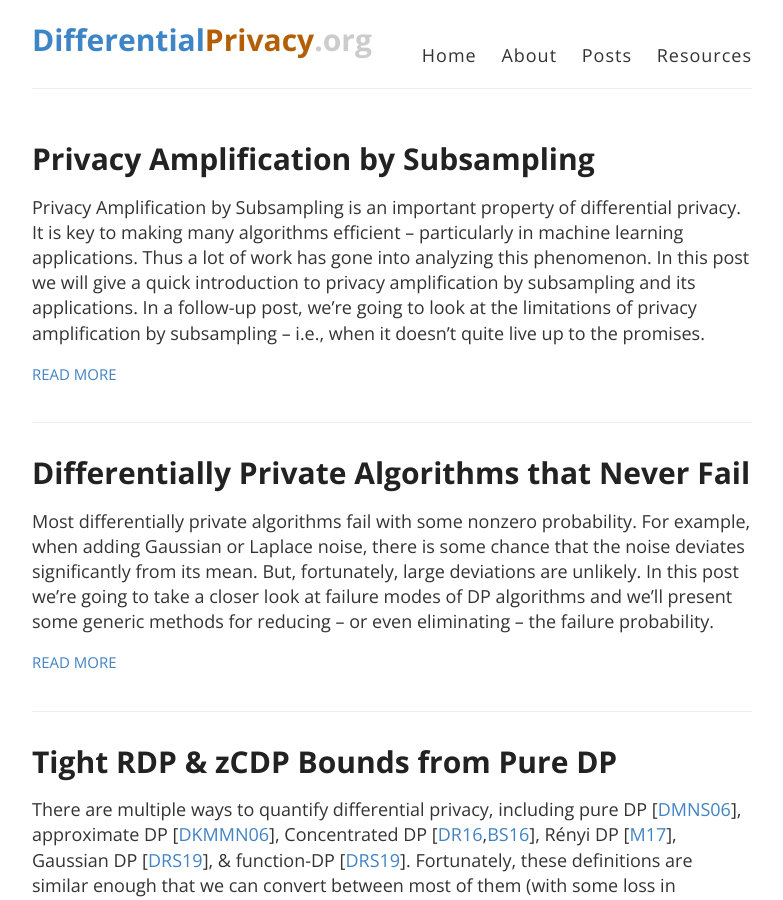
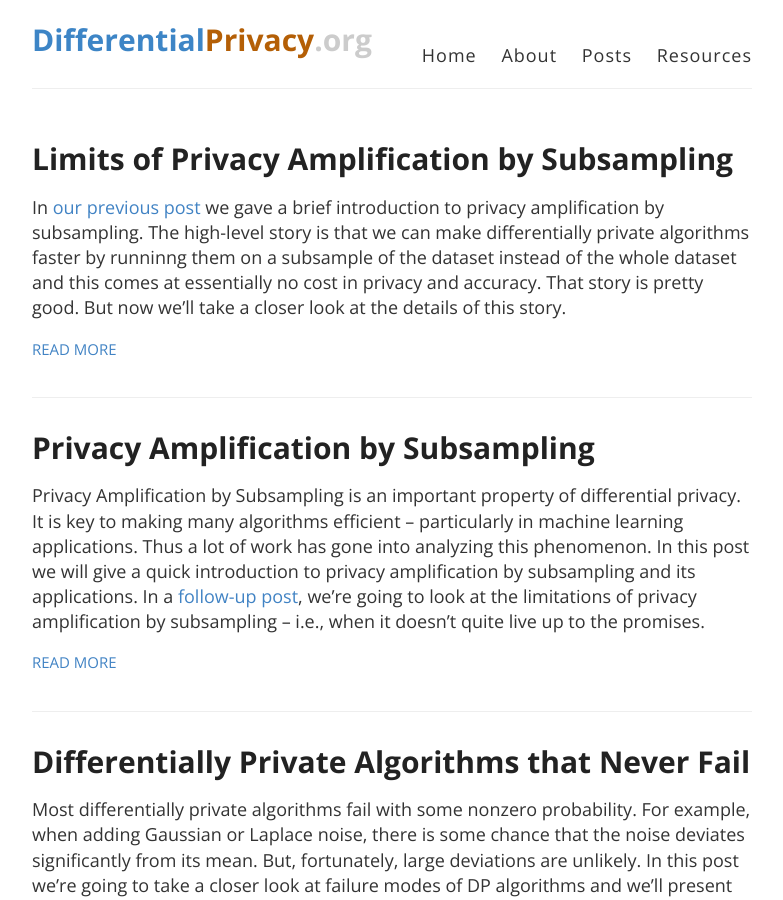
Before and after one commit to differentialprivacy/differentialprivacy, a Jekyll site: the page built from index.html, in a window 1280 px wide and 900 px high. Shown: the whole window, without its empty margins (248-1031 px from the left). Built offline with Jekyll 4.4.1, drawn with Linux system fonts in a browser that asks for light colours; some of the changed lines change nothing that is shown.

Commit message:
Second subsampling post on limitations (#67)
* post on subsampling

* post on subsampling

* post on subsampling

* post on subsampling

* post on subsampling

* post on subsampling

* post on subsampling

* post on subsampling

* splitting post

* post on subsampling

* blog postS on subsampling

* blog posts on subsampling

* blog posts on subsampling

* modifying dates

* second subsampling post

* second post on subsampling

* second post on subsampling

* second subsampling post

* second subsampling post

* second subsampling post

* second subsampling post

```diff
--- a/_posts/2025-04-13-subsampling.md
+++ b/_posts/2025-04-13-subsampling.md
@@ -12,7 +12,7 @@ Privacy Amplification by Subsampling is an important property of differential pr
 It is key to making many algorithms efficient -- particularly in machine learning applications.
 Thus a lot of work has gone into analyzing this phenomenon.
 In this post we will give a quick introduction to privacy amplification by subsampling and its applications.
-In a follow-up post, we're going to look at the limitations of privacy amplification by subsampling -- i.e., when it doesn't quite live up to the promises.
+In a [follow-up post](/subsampling-limits), we're going to look at the limitations of privacy amplification by subsampling -- i.e., when it doesn't quite live up to the promises.
 
 ## What is Privacy Amplification by Subsampling?
 
@@ -104,7 +104,7 @@ This adds some complexity, but doesn't fundamentally alter the story; essentiall
 To summarize, we showed that privacy amplification by subsampling can be used to make differentially private algorithms faster.
 This comes at essentially no cost in privacy and accuracy, which is why it's a really valuable tool.
 
-In the next post, we're going to look a little deeper at when the story above breaks down. When do we need to pay in privacy or accuracy for privacy amplification by subsampling?
+In [the next post](/subsampling-limits), we're going to look a little deeper at when the story above breaks down. When do we need to pay in privacy or accuracy for privacy amplification by subsampling?
 
 If you want to dig deeper into privacy amplification by subsampling, see, e.g., [this survey](https://arxiv.org/abs/2210.00597) and the references therein.
 
--- /dev/null
+++ b/_posts/2025-04-21-subsampling-limits.md
@@ -0,0 +1,105 @@
+---
+layout: post
+title: "Limits of Privacy Amplification by Subsampling"
+comments: true
+authors:
+  - thomassteinke
+timestamp: 12:00:00 -0700
+categories: [Algorithms]
+---
+
+In [our previous post](/subsampling) we gave a brief introduction to privacy amplification by subsampling.
+The high-level story is that we can make differentially private algorithms faster by runninng them on a subsample of the dataset instead of the whole dataset and this comes at essentially no cost in privacy and accuracy.
+That story is pretty good. But now we'll take a closer look at the details of this story.
+
+## Setting
+
+Recall that we're comparing the standard Laplace mechanism \\\(M\(x\) := \\frac{1}{n}\\sum\_{x\_i \\in x} q\(x\_i\) + \\mathsf{Laplace}\\left\(\\frac{1}{\\varepsilon n}\\right\)\\\) to the subsampled Laplace mechanism \\\(\\widetilde{M}\_{p}\(x\) := \\frac{1}{pn} \\sum\_{x\_i \\in S\_p(x)} q\(x\_i\) + \\mathsf{Laplace}\\left\(\\frac{1}{\\varepsilon_p p n}\\right\)\\\), where \\\(S\_p\(x\)\\subseteq x\\\) is a random Poisson subsample that includes each person's data independently with probability \\\(p\\\).
+Both algorithms satisfy the same \\\(\\varepsilon\\\)-differential privacy guarantee.
+The respective mean squared error guarantees are
+<a id="eq1" />\\\[\\mathbb{E}\\left\[\\left\(M\(x\) - \\frac{1}{n}\\sum\_{x\_i \\in x} q\(x\_i\)\\right\)^2\\right\] = \\frac{2}{\\varepsilon^2 n^2}. \\tag{1}\\\]
+and
+<a id="eq2" />
+\\\[ \\mathbb{E}\\left\[\\left\(\\widetilde{M}\_p\(x\) - \\frac{1}{n}\\sum\_{x\_i \\in x} q\(x\_i\) \\right\)^2\\right\]  \\le \\frac{\|x\|}{p n^2} + \\frac{2}{\\varepsilon\_p^2 p^2 n^2} \\approx \\frac{1}{p n} + \\frac{2}{\\varepsilon^2 n^2},\\tag{2}\\\]
+where
+<a id="eq3" />\\\[\\varepsilon_p = \\log\\left\(1 + \\frac{1}{p} \\big\( e^{\\varepsilon}-1 \\big\)\\right\) \\approx \\frac{\\varepsilon}{p}. \\tag{3} \\\]
+
+Comparing [Equation 1](#eq1) with [Equation 2](#eq2), there are two differences: The non-private statistical error \\\(\\frac{1}{p n}\\\) and the approximation from [Equation 3](#eq3).
+We'll ignore the non-private statistical error \\\(\\frac{1}{p n}\\\) in this post, since it isn't the dominant error term for reasonable parameter regimes and, well, this is _DifferentialPrivacy.org_ not _Statistics.org_.
+
+## How good is the approximation?
+
+So let's talk about the approximation in [Equation 3](#eq3), which directly affects the scale of the Laplace noise added by the subsampled mechanism \\\(\\widetilde{M}\_p\\\): <a id="eq4" />\\\[\\text{noise\_scale}\(\\widetilde{M}\_p\) = \\frac{1}{\\varepsilon\_p p n} = \\frac{1}{pn\\log\\left\(1 + \\frac{1}{p} \\big\( e^{\\varepsilon}-1 \\big\)\\right\)} \\approx \\frac{1}{\\varepsilon n} = \\text{noise\_scale}\(M\). \\tag{4} \\\]
+The approximation in [Equation 3](#eq3) comes from the Taylor series around \\\(\\varepsilon=0\\\):
+<a id="eq5" />\\\[\\varepsilon_p = \\log\\left\(1 + \\frac{1}{p} \\big\( e^{\\varepsilon}-1 \\big\)\\right\) = \\frac{\\varepsilon}{p} - \\frac{\(1-p\)\\varepsilon^2}{2p^2} + \\frac{\(2-p\)\(1-p\)\\varepsilon^3}{6p^3} \\pm O\(\\varepsilon^4\)\tag{5}.\\\]
+The approximation in [Equation 3](#eq3) is just the first term in this Taylor series.[^taylor]
+
+To get an idea of how good this approximation actually is, let's plot the ratio <a id="eq6" />\\\[\\frac{\\text{noise\_scale}\(M\)}{\\text{noise\_scale}\(\\widetilde{M}\_p\)} = \\frac{p\\varepsilon\_p}{\\varepsilon} = \\frac{p}{\\varepsilon} \\log\\left\(1 + \\frac{1}{p} \\big\( e^{\\varepsilon}-1 \\big\)\\right\) \\approx 1:\\tag{6}\\\]
+
+<p align="center"><img src="/images/subsampling-ratio-p.png" alt="Plot of p*eps\_p/eps as a function of p for eps=0.01,0.1,1,2" width="768" height="576"/></p>
+<p align="center"><img src="/images/subsampling-ratio-eps.png" alt="Plot of p*eps\_p/eps as a function of eps for p=0.001,0.01,0.1,0.5"  width="768" height="576"/></p>
+This doesn't look so good!
+The approximation we made in [Equation 3](#eq3) tells us that all of the plotted lines should be close to 1.
+But this seems to only be accurate when the subsampling probability \\\(p\\\) is large or when the privacy parameter \\\(\\varepsilon\\\) is _very_ small.
+Large subsampling probability \\\(p\\\) doesn't make much sense for subsampling; we don't get much speedup. So the question is _how small does the privacy parameter \\\(\\varepsilon\\\) need to be?_
+
+Roughly, if we want the approximation in [Equation 3](#eq3) to be good within constant factors, then  the privacy parameter \\\(\\varepsilon\\\) needs to scale linearly with the subsampling probability \\\(p\\\). I.e., \\\(\\varepsilon=cp\\\) for a constant \\\(c\\\). Let's see what the ratio looks like for various constants:
+<p align="center"><img src="/images/subsampling-ratio-c.png" alt="Plot of p*eps\_p/eps as a function of p for eps=p*const where const=0.2,0.5,2,5"  width="768" height="576"/></p>
+This looks slightly better. In particular, if \\\(\\varepsilon \\le 2p\\\), then \\\(\\frac{p\\varepsilon\_p}{\\varepsilon} \\ge \\frac{1}{2}\\\), which means the subsampled Laplace mechanism \\\(\\widetilde{M}\_p\\\) adds at most twice as much noise as the standard Laplace mechanism \\\(M\\\).
+
+In general, if we set \\\(\\varepsilon \\le cp\\\), then the ratio in [Equation 6](#eq6) is lower bounded by
+<a id="eq7" />\\\[\\inf\_{p\\in\(0,1\],\\varepsilon \\in \(0,cp\]}\\frac{p}{\\varepsilon} \\log\\left\(1 + \\frac{1}{p} \\big\( e^{\\varepsilon}-1 \\big\)\\right\) = \\frac{1}{c} \\log\\big\( 1+c\\big\).\\tag{7}\\\] In other words, if \\\(\\varepsilon \\le cp\\\), then the subsampled Laplace mechanism \\\(\\widetilde{M}\_p\\\) adds at most \\\(\\frac{c}{\\log\(1+c\)}\\\) times as much noise as the standard Laplace mechanism \\\(M\\\).
+Here's what this function looks like:
+<p align="center"><img src="/images/subsampling-ratio-lim.png" alt="Plot of c/log(1+c as a function of c"  width="768" height="576"/></p>
+
+This bound on the ratio seems reasonable as long as \\\(c\\\) isn't large.
+However, assuming \\\(\\varepsilon \\le cp\\\) is a pretty strong assumption!
+This is the big limitation of privacy amplification by subsampling -- _subsampling is free only when the privacy parameter is tiny_.
+
+## Is \\\(\\varepsilon \\le c p \\\) a reasonable parameter regime?
+It depends...
+
+Let's think about the machine learning application that is the biggest motivation for studying privacy amplification by subsampling.
+
+In machine learning applications we want to answer many queries \\\(q\_1,q\_2,\\cdots,q\_k\\\). (These queries are actually high-dimensional gradients that we want to estimate, but that's not important right now.)
+Suppose we have some overall privacy budget \\\(\\varepsilon\_\*\\\). Then this needs to be divided among the \\\(k\\\) queries. Using advanced composition, we get a per-query budget of \\\(\\varepsilon = \\Theta\\left\(\\frac{\\varepsilon\_\*}{\\sqrt{k}}\\right\)\\\).[^advcomp]
+
+The overall privacy budget \\\(\\varepsilon\_\*\\\) is a constant. So as the number of queries \\\(k\\\) increases, the per-query privacy budget shrinks; \\\(\\varepsilon = \\Theta\(1/\\sqrt{k}\)\\\). That's good for subsampling; we are in the small \\\(\\varepsilon\\\) regime.
+
+Now we want \\\(\\varepsilon \\le cp\\\) for privacy amplification by subsampling, where \\\(c\\\) is a small constant. Thus we need \\\(p \\ge \\Omega\(1/\\sqrt{k}\)\\\) in the machine learning application. Is this reasonable?
+
+The quantity \\\(pk\\\) is the expected number of times each datapoint will be sampled over the \\\(k\\\) queries.
+In machine learning parlance, \\\(pk\\\) is the number of training epochs and \\\(k\\\) is the number of steps.
+Thus \\\(p \\ge \\Omega\(1/\\sqrt{k}\)\\\) implies that the number of epochs is \\\(pk \\ge \\Omega\(\\sqrt{k}\)\\\), which is a lot. It's common to train with as little as one epoch.
+
+The expected size of each subsample (a.k.a. the batch size) is \\\(p\|x\|\\\), where \\\(\|x\|\\\) is the overall dataset size. We typically want the batch size to be a moderate constant -- e.g., [32](https://xcancel.com/ylecun/status/989610208497360896).[^parallel] So we want \\\(p \\le O\(1/\|x\|\)\\\), but privacy amplification by subsampling would need us to set \\\(\\varepsilon \\le cp \\le O\(1/\|x\|\)\\\). As before, with \\\(\\varepsilon = \\Theta\(1/\\sqrt{k}\)\\\), this would correspond to \\\(k \\ge \\Omega\(\|x\|^2\)\\\) steps and \\\(kp \\ge \\Omega\(\|x\|\)\\\) epochs. The number of steps being quadratic in the dataset size and the number of epochs being linear in the datset size is _a lot_.
+
+The takeaway from this back-of-the-envelope calculation is that \\\(\\varepsilon \\le cp\\\) is well outside the typical parameter regime for machine learning applications.
+We have to set the hyperparameters differently for private machine learning.
+
+## Conclusion
+
+To summarize, in [our previous post](/subsampling) the story was that privacy amplification by subsampling can be used to make differentially private algorithms faster and this comes at essentially no cost in privacy and accuracy. But, in this post, we observe that this is free only if the privacy parameter \\\(\\varepsilon\\) is tiny. Specifically, the privacy parameter needs to be on the order of the subsampling probability -- i.e., \\\(\\varepsilon\\le O\(p\)\\\) -- for the claim to hold up to constant factors.
+
+In these posts, we've looked at univariate queries with Laplace noise.
+In the machine learning application, we would instead have high-dimensional queries (i.e., model gradients) with Gaussian noise.
+This adds a fair bit of complexity, but the moral of the story remains the same.[^complex]
+
+Practitioners of differetially private machine learning have observed that larger batch sizes yield better results. The purpose of this post is to make this folklore knowledge more widely accessible.
+
+To be clear, the limits of privacy amplification by subsampling are a very real problem in practice.
+Increasing the batch size mitigates the problem, but often comes at a high computational cost.[^parallel]
+Thus, in recent years, there has been a lot of research that seeks to _avoid_ the limits of privacy amplification by subsampling.[^dpftrl]
+
+
+---
+
+[^complex]: The main added complexity of working with Gaussian noise and high-dimensional queries comes from the fact that we can't use pure \\\(\(\\varepsilon,0\)\\\)-differential privacy for the analysis. And, if we use approximate \\\(\(\\varepsilon,\\delta\)\\\)-differential privacy for the analysis, we incur superfluous \\\(\\sqrt{\\log\(1/\\delta\)}\\\) factors. To get a sharper analysis we need to work with R&eacute;nyi differential privacy or numerically compute the privacy loss distribution. There is a lot of very interesting work on this topic, but the high-level conclusion remains the same.
+
+[^advcomp]: We're being a bit imprecise here. We can't apply advanced composition with pure \\\(\(\\varepsilon,0\)\\\)-differential privacy. So the overall privacy budget \\\(\\varepsilon\_\*\\\) needs to be quantified in terms of approximate \\\(\(\\varepsilon\_\*,\\delta\_\*\)\\\)-differential privacy, concentrated differential privacy, or something like that. To make things formal we could set the overall privacy budget constraint as \\\(\\frac{1}{2}\\varepsilon\_\*^2\\\)-[zCDP](https://arxiv.org/abs/1605.02065), which gives a per-query budget of pure \\\(\(\\varepsilon=\\frac{\\varepsilon\_\*}{\\sqrt{k}},0\)\\\)-differential privacy.
+
+[^parallel]: The ideal batch size (in non-private machine learning) is determined by many factors -- ultimately, you try a few settings and use whatever works best. Some very rough intuition: A major factor in determining the right batch size is hardware parallelism/pipelining (and memory constraints). Absent parallelism, smaller batch size is typically better -- right down to batch size 1; generally, you make faster progress by updating the model parameters after each gradient computation. However, batch size 1 doesn't exploit the fact that the computer hardware can usually compute multiple gradients at the same time. Larger batch sizes allow you to get more work out of the hardware in the same amount of time. But once you saturate the hardware, there's little benefit (non-privately) to larger batch sizes.
+
+[^dpftrl]: For example, [DP-FTRL](https://arxiv.org/abs/2103.00039) adds negatively correlated noise instead of independent noise to the queries/gradients. Since DP-FTRL doesn't rely on privacy amplification by subsampling, the noise added to each query/gradient needs to be large. Instead DP-FTRL relies on the fact that, when you sum up the noisy values, the noise can be made to partially cancel out. In practice, DP-FTRL often works better than relying on privacy amplification by subsampling. Another example alternataive is to avoid privacy amplification by subsampling by computing gradients on the full dataset and instead accelerating the computation using [second-order methods](https://arxiv.org/abs/2305.13209) so that we require fewer iterations.
+
+[^taylor]: Looking at the second- and third-order terms in the Taylor series in [Equation 5](#eq5), we can already see that this approximation may be problematic when the subsampling probability \\\(p\\\) is small, since these terms include factors of \\\(1/p^2\\\) and \\\(1/p^3\\\) respectively.
```
